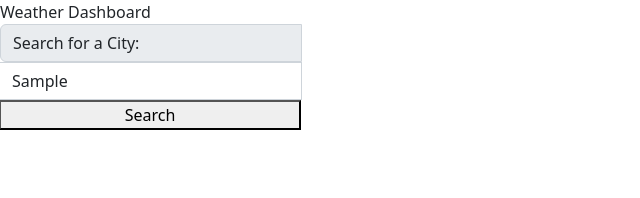
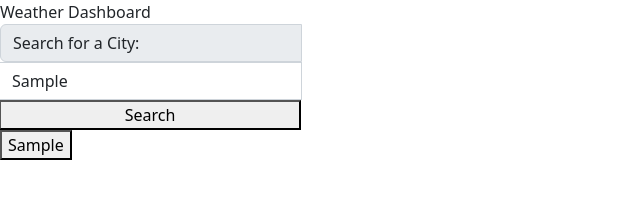
Before and after one commit to mtbell412/ChallengeSix, a plain HTML site: page index.html in a window 1280 px wide. Both pictures are taken after typing "Sample" into the empty fields and a click on the button "Search". Shown: the whole page, without its empty margins (0-640 px from the left). Drawn offline with nearby package versions, Linux system fonts and the light colour scheme; no server answers.

Commit message:
updated functionality

```diff
--- a/assets/js/script.js
+++ b/assets/js/script.js
@@ -5,11 +5,11 @@ var temp = document.getElementById('temp');
 var wind = document.getElementById('wind');
 var humidity = document.getElementById('humidity');
 var fiveDay = document.getElementById('fiveday');
-
+var buttons = document.getElementById('extra-buttons');
 
 var arr = [];
 
-
+//event listener for city button
 form.addEventListener("submit", function (event) {
     event.preventDefault(event);
     document.getElementById('1').innerHTML = '';
@@ -19,9 +19,13 @@ form.addEventListener("submit", function (event) {
     document.getElementById('5').innerHTML = '';
     var inputCity = input.value;
     getLatLong(inputCity);
+    //
+    createButton(inputCity,false);
 
 
 });
+
+
 
 function getLatLong(city) {
     fetch(`http://api.openweathermap.org/geo/1.0/direct?q=${city}&appid=bd39c49ed84945757ccf3678c820d194`, {
@@ -136,3 +140,62 @@ function renderForcast(data) {
     }
     console.log(arr);
 }
+
+
+function saveLocation(cityName) {
+    //initialize or pull json object in local storage
+    var savedCities = JSON.parse(localStorage.getItem("City")) || [];
+    //boolean value to see if something is present
+    var alreadyExists = false;
+    for (var i = 0; i < savedCities.length; i++) {
+        //searches the array for all values of name
+        if (savedCities[i] == cityName) {
+            //if it exists we change the value to true
+            alreadyExists = true;
+        }
+    }
+    if (alreadyExists) {
+        console.log('exists');
+    } else {
+        //adding to existing object the location and name
+
+        savedCities.push(cityName.toLowerCase());
+        //saves it to storage and converts back to a string for JSON
+        localStorage.setItem("City", JSON.stringify(savedCities));
+    }
+
+
+}
+
+//creates a new button for everything clicked on
+function createButton(inputCity, init) {
+    var arrCity = JSON.parse(localStorage.getItem("City")) || [];
+    if(init){
+        arrCity = [];
+    }
+    if(arrCity.includes(inputCity.toLowerCase())){
+        console.log("city already exists");
+    }else{
+        var newButton = document.createElement('button');
+        newButton.innerHTML = inputCity;
+        newButton.style.textTransform = 'capitalize';
+        buttons.appendChild(newButton);
+        newButton.addEventListener('click', function (event) {
+            event.preventDefault(event);
+            document.getElementById('1').innerHTML = '';
+            document.getElementById('2').innerHTML = '';
+            document.getElementById('3').innerHTML = '';
+            document.getElementById('4').innerHTML = '';
+            document.getElementById('5').innerHTML = '';
+            getLatLong(inputCity);
+        });
+    }
+    saveLocation(inputCity);
+}
+
+//on page loadup check the data in local storage and create a new button
+var arrCity = JSON.parse(localStorage.getItem("City")) || [];
+
+for(var i = 0; i< arrCity.length;i++){
+    createButton(arrCity[i],true);
+}
--- a/index.html
+++ b/index.html
@@ -13,13 +13,16 @@
     <header>Weather Dashboard</header>
 <main>
         <div class="row">
-          <form id="form" class="col-3" >
+            <div  class="col-3">
+          <form id="form">
             <div class="input-group">
                 <span class="input-group-text w-100">Search for a City: </span>
                 <input id ="input" class="form-control" aria-label="With textarea"></input>
                 <button class="w-100" type ="submit">Search</button>
               </div>
             </form>
+            <div id="extra-buttons"></div>
+        </div>
           <div class="col">
             <div class ="row">
                 <h1 id="city"></h1>
```
